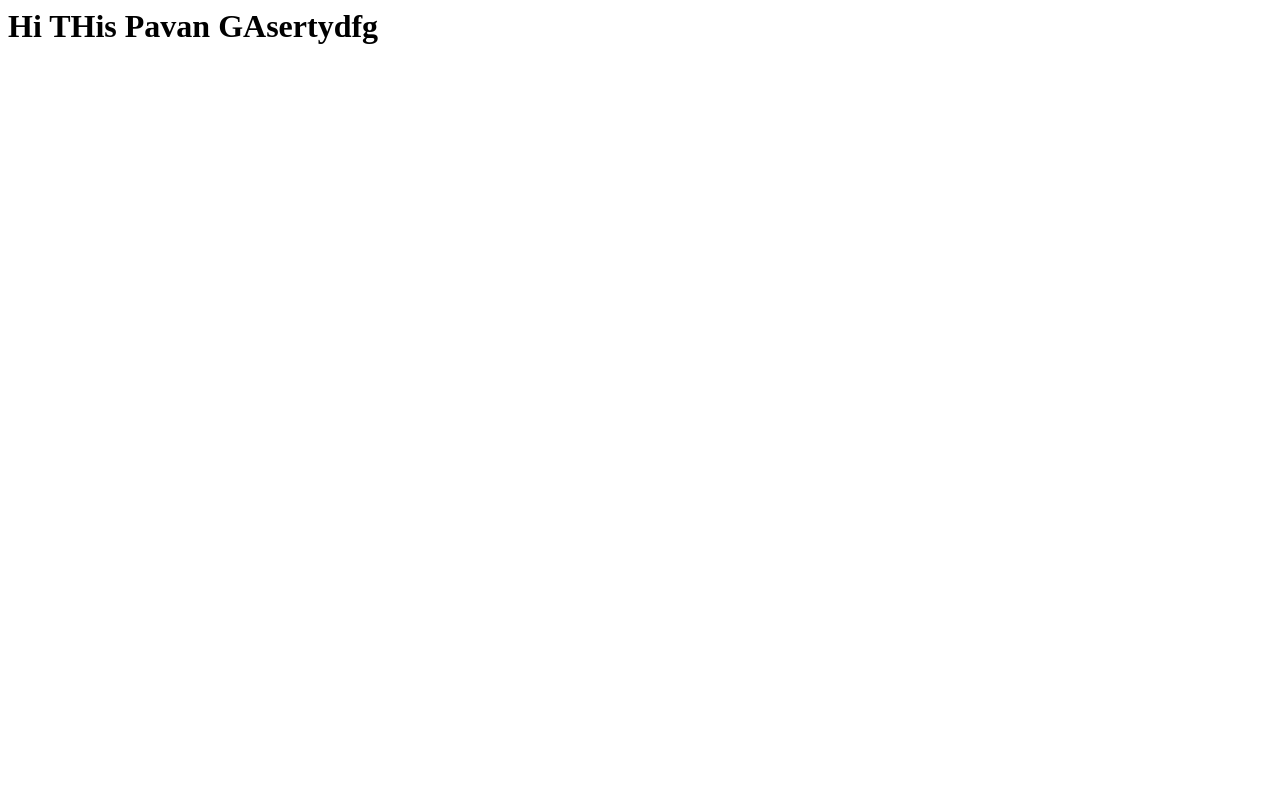
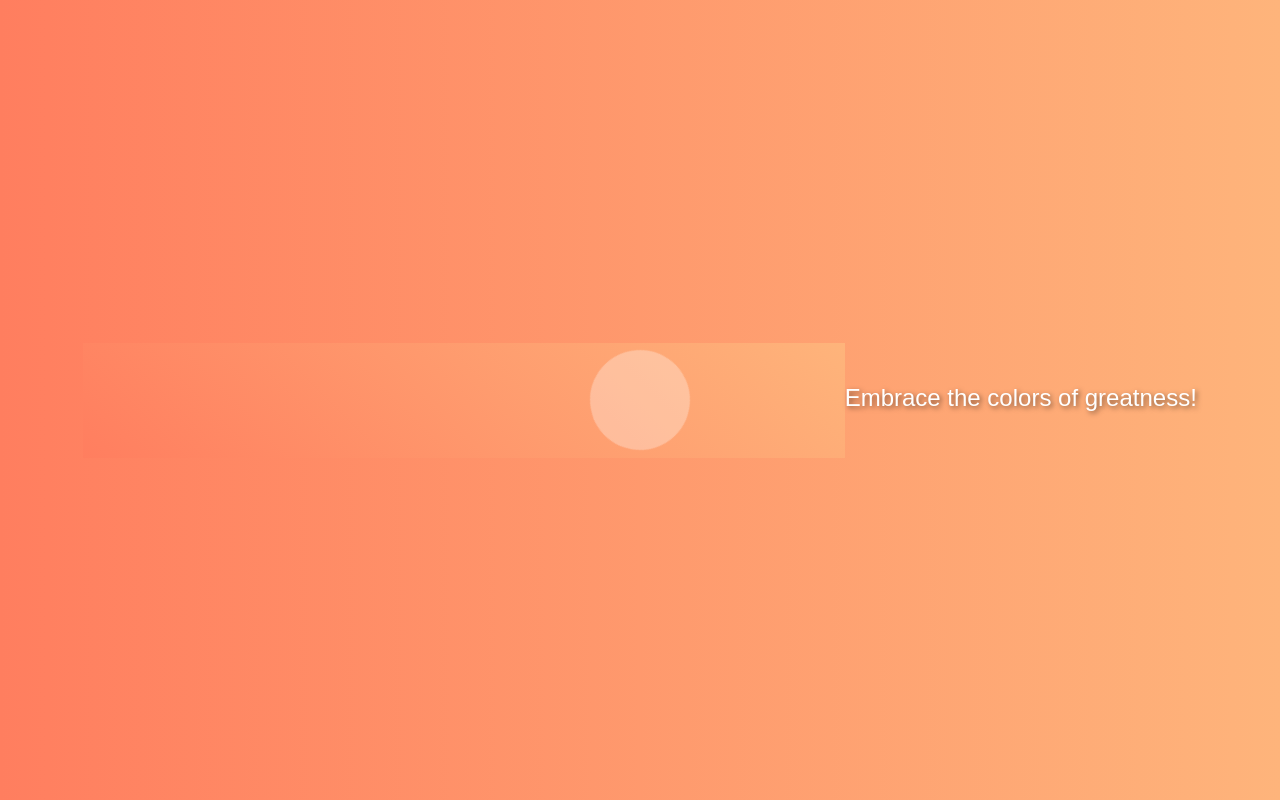
Before and after one commit to pavangajanan/myweb, a plain HTML site: page index.html in a window 1280 px wide. Drawn offline with Linux system fonts and the light colour scheme.

Commit message:
my webserver

```diff
--- a/index.html
+++ b/index.html
@@ -1,5 +1,75 @@
-<h1>
-	Hi THis Pavan
-	GAsertydfg
+<!DOCTYPE html>
+<html lang="en">
+<head>
+    <meta charset="UTF-8">
+    <meta name="viewport" content="width=device-width, initial-scale=1.0">
+    <title>Pavan the Great</title>
+    <style>
+        body {
+            margin: 0;
+            padding: 0;
+            height: 100vh;
+            background: linear-gradient(to right, #ff7e5f, #feb47b);
+            display: flex;
+            justify-content: center;
+            align-items: center;
+            font-family: 'Arial', sans-serif;
+            color: white;
+        }
+        h1 {
+            font-size: 100px;
+            font-weight: bold;
+            text-align: center;
+            background: linear-gradient(45deg, #6a11cb, #2575fc);
+            -webkit-background-clip: text;
+            color: transparent;
+            animation: gradientAnimation 5s infinite alternate;
+        }
+        @keyframes gradientAnimation {
+            0% {
+                background: linear-gradient(45deg, #ff7e5f, #feb47b);
+            }
+            50% {
+                background: linear-gradient(45deg, #6a11cb, #2575fc);
+            }
+            100% {
+                background: linear-gradient(45deg, #ff7e5f, #feb47b);
+            }
+        }
+        p {
+            font-size: 24px;
+            text-align: center;
+            font-weight: 500;
+            color: #fff;
+            margin-top: 20px;
+            text-shadow: 2px 2px 5px rgba(0,0,0,0.5);
+        }
+        .circle {
+            width: 100px;
+            height: 100px;
+            background-color: rgba(255, 255, 255, 0.3);
+            border-radius: 50%;
+            position: absolute;
+            top: 50%;
+            left: 50%;
+            transform: translate(-50%, -50%);
+            animation: moveCircle 4s infinite ease-in-out;
+        }
+        @keyframes moveCircle {
+            0% {
+                transform: translate(-50%, -50%) rotate(0deg);
+            }
+            100% {
+                transform: translate(-50%, -50%) rotate(360deg);
+            }
+        }
+    </style>
+</head>
+<body>
 
-</h1>
+    <div class="circle"></div>
+    <h1>Pavan the Great</h1>
+    <p>Embrace the colors of greatness!</p>
+
+</body>
+</html>
```
